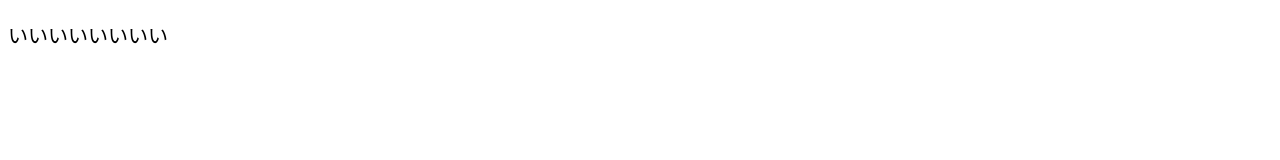
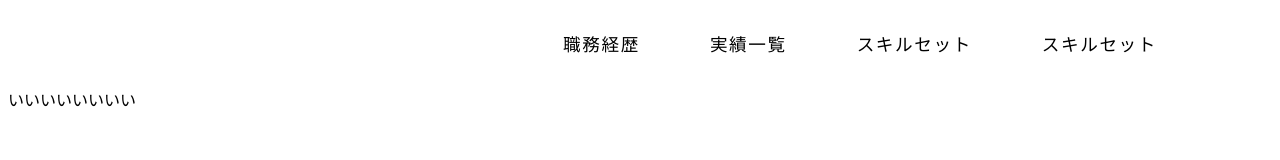
Before and after one commit to ymnk-kohey/portfolio, a website: page index.html in a window 1280 px wide. Drawn offline with Linux system fonts and the light colour scheme.

Commit message:
コーディング作業

```diff
--- a/assets/css/style.scss
+++ b/assets/css/style.scss
@@ -1,3 +1,25 @@
-p {
-    font-size: 20px;
+.ul-list {
+    display: flex;
+    justify-content: right;
+    list-style: none;
+    padding: 15px 80px;
+    li {
+        padding: 0px 35px;
+    }
+    a {
+        padding-bottom: 5px;
+        text-decoration: none;
+        font-size: 1.1rem;
+        background-image: linear-gradient(#7f8480, #7f8480);
+        background-size: 0 2px;
+        background-position: left bottom;
+        background-repeat: no-repeat;
+        color: #000;
+        transition: all 0.4s;
+        letter-spacing: 0.1rem;
+    }
+    a:hover {
+        background-size: 100% 2px;
+        color: #018326;
+    }
 }
--- a/index.html
+++ b/index.html
@@ -22,6 +22,24 @@
 </head>
 
 <body>
+    <header class="site-header">
+        <nav>
+            <ul class="ul-list">
+                <li>
+                    <a href="#">職務経歴</a>
+                </li>
+                <li>
+                    <a href="#">実績一覧</a>
+                </li>
+                <li>
+                    <a href="#">スキルセット</a>
+                </li>
+                <li>
+                    <a href="#">スキルセット</a>
+                </li>
+            </ul>
+        </nav>
+    </header>
     <p>いいいいいいいい</p>
 </body>
 
```
Also changed, not shown: assets/css/style.css, assets/css/style.min.css, 2 other files.
